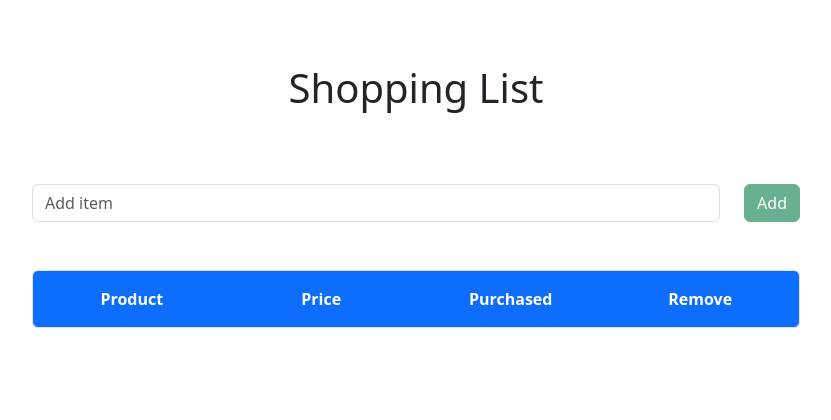
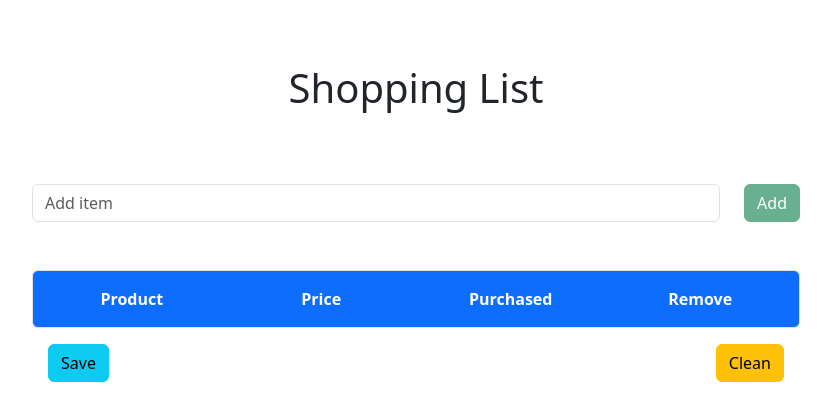
Before and after one commit to mmkobylin/shopping_list, a React (Create React App) app: page / in a window 1280 px wide. Shown: the top 420 px of the page, without its empty margins (224-1055 px from the left). Built offline with nearby package versions, Linux system fonts and the light colour scheme.

Commit message:
button for clean and add reused

```diff
--- a/src/App.css
+++ b/src/App.css
@@ -9,3 +9,8 @@ body {
   background-color: rgb(197, 238, 224);
   text-decoration: line-through;
 }
+
+.btncontainer {
+  display: flex;
+  justify-content: space-between;
+}
--- /dev/null
+++ b/src/components/ButtonItem.js
@@ -0,0 +1,16 @@
+import React from 'react'
+import { Button } from 'react-bootstrap'
+
+// this will need a function to be added to class
+
+export const ButtonItem = ( { handleFunction, command, theme, disabled } ) => {
+    return (
+      <Button variant = { theme } onClick = { handleFunction } disabled = { disabled }> { command } </Button>
+    )
+  }
+
+export default ButtonItem
+
+ButtonItem.defaultProps = {
+  disabled: false
+}
--- a/src/components/Input.js
+++ b/src/components/Input.js
@@ -1,5 +1,6 @@
 import React, { useState } from 'react';
-import { Button, Form } from 'react-bootstrap';
+import { Form } from 'react-bootstrap';
+import { ButtonItem } from './ButtonItem';
 import Col from 'react-bootstrap/Col';
 import Row from 'react-bootstrap/Row';
 
@@ -30,11 +31,12 @@ export const Input = ( { addItem } ) => {
                     />
                 </Col>
                 <Col xs="auto">
-                    <Button
-                        type = "submit"
+                    <ButtonItem
+                        handleFunction = {  handleSubmit }
+                        theme = { 'success' }
+                        command = { 'Add' }
                         disabled = { !value }
-                        variant="success"> Add
-                    </Button>
+                    />
                 </Col>
             </Row>
         </Form>
--- /dev/null
+++ b/src/components/ListButtons.js
@@ -0,0 +1,13 @@
+import React from 'react';
+import { ButtonItem } from './ButtonItem';
+
+function ListButtons( { handleSave, handleClean } ) {
+  return (
+        <div className="btncontainer p-2 m-2" >
+            <ButtonItem handleFunction = { handleSave } command = { 'Save' } theme = { 'info' } />
+            <ButtonItem handleFunction = { handleClean } command = { 'Clean' } theme = { 'warning' } />
+        </div>
+  )
+}
+
+export default ListButtons
--- a/src/components/ShoppingList.js
+++ b/src/components/ShoppingList.js
@@ -3,6 +3,7 @@ import { Input } from './Input'
 import { Item } from './Item'
 import { v4 as uuidv4 } from 'uuid';
 import { FirstRow } from './FirstRow';
+import ListButtons from './ListButtons';
 
 // what do we need? We need the data to be saved here:
 
@@ -15,7 +16,6 @@ function getItemsList() {
     }
     return JSON.parse( itemsList );
 }
-
 
 export const ShoppingList = () => {
 
@@ -48,11 +48,20 @@ export const ShoppingList = () => {
         return ( Math.random() * 3 ).toFixed(2);
     }
 
+    // trick is to make the list kept only when that info is provided:
+    const handleSave = () => {
+        setList(getItemsList);
+        console.log(list);
+    }
+
+    const handleClean = () => {
+        setList([]);
+    }
+
   return (
     <>
         <Input addItem = { addItem } />
         <FirstRow />
-            <div>
             {/* map to show items to buy */}
             { list.map( ( item, key ) =>
                 <Item item = { item } key = { key }
@@ -60,7 +69,8 @@ export const ShoppingList = () => {
                 crossItem = { crossItem }
                 />
             )}
-            </div>
+
+        <ListButtons handleSave = { handleSave } handleClean = { () => { setList([]) } } />
     </>
   )
 }
```
